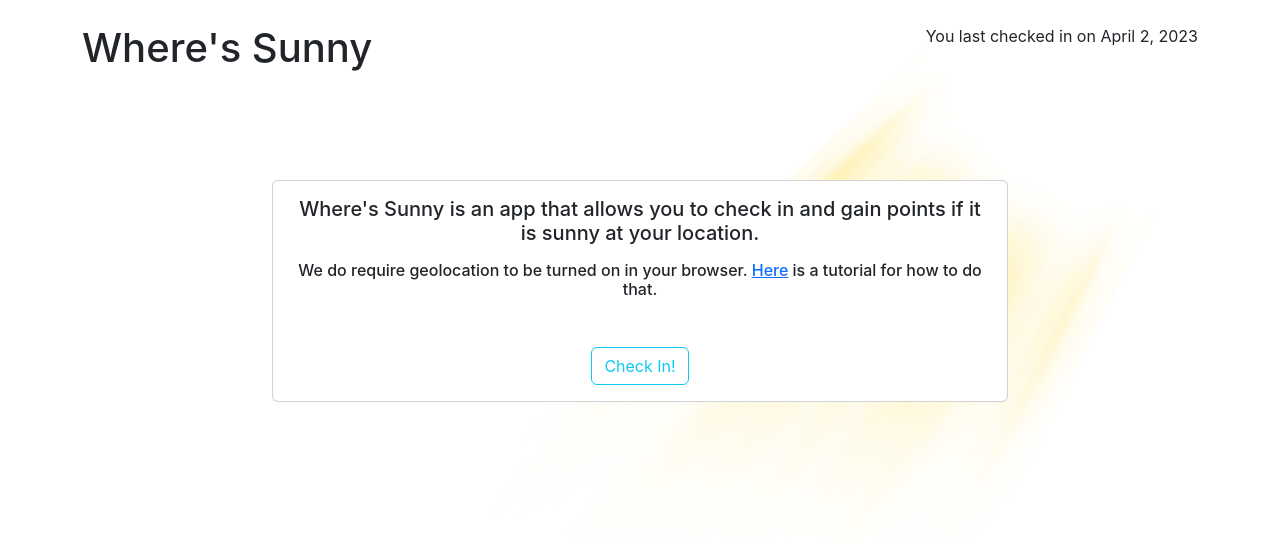
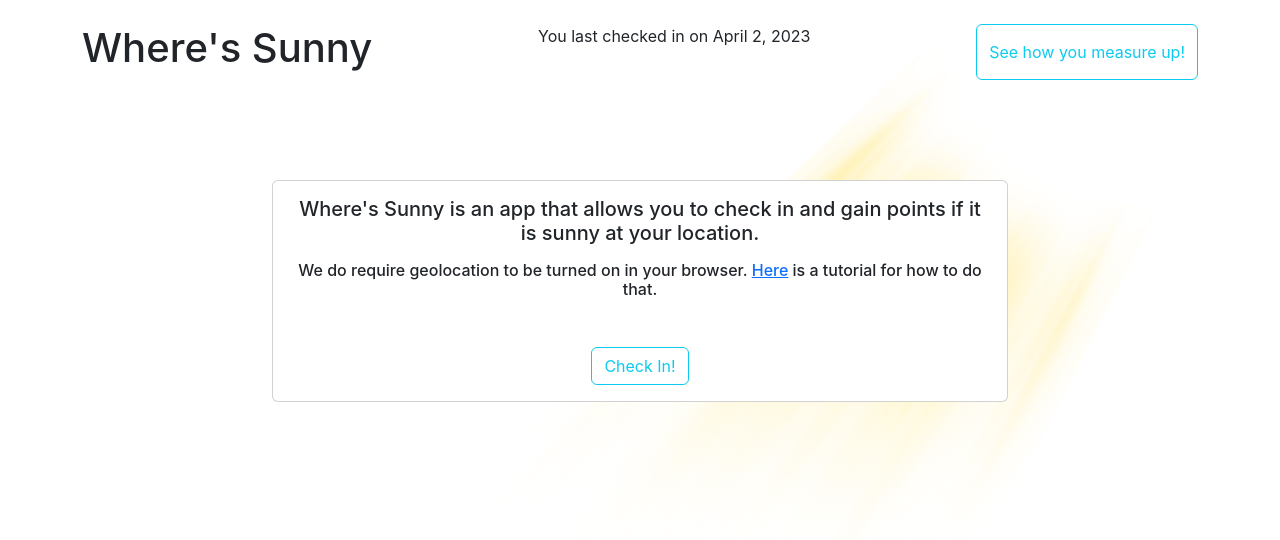
Before and after one commit to espressoGoddess/wheres_sunny, a React (Create React App) app: page / in a window 1280 px wide. Shown: the top 540 px of the page. Built offline with nearby package versions, Linux system fonts and the light colour scheme.

Commit message:
Reformat Home component and add Header component

```diff
--- a/src/Components/App/App.js
+++ b/src/Components/App/App.js
@@ -3,19 +3,14 @@ import Success from '../Success/Success';
 import Container from 'react-bootstrap/Container';
 import Col from 'react-bootstrap/Col';
 import { Button } from 'react-bootstrap';
+import Header from '../Header/Header';
 import Row from 'react-bootstrap/Row';
 import './App.css';
 
 function App() {
   return (
     <main className="App">
-      <header className="App-header">
-        <Container className='d-flex justify-content-between mt-4'>
-          <h1>Where's Sunny</h1>
-          <p>You last checked in on April 2, 2023</p>
-
-        </Container>
-      </header>
+      <Header />
       <Home />
     </main>
   );
--- /dev/null
+++ b/src/Components/Header/Header.js
@@ -0,0 +1,13 @@
+import { Button, Card, Col, Row, Container } from 'react-bootstrap';
+
+export default function Header() {
+  return (
+    <header className="App-header">
+        <Container className='d-flex justify-content-between mt-4'>
+          <h1>Where's Sunny</h1>
+          <p>You last checked in on April 2, 2023</p>
+          <Button variant="outline-info">See how you measure up!</Button>
+        </Container>
+      </header>
+  );
+}
--- a/src/Components/Home/Home.js
+++ b/src/Components/Home/Home.js
@@ -20,7 +20,6 @@ export default function Home() {
           </Card>
         </Col>
       </Row>
-
     </Container>
   );
 }
--- a/src/Components/Success/Success.js
+++ b/src/Components/Success/Success.js
@@ -1,5 +1,6 @@
 import './Success.css';
+import { Button, Card, Col, Row, Container } from 'react-bootstrap';
 
 export default function Success() {
-
+  return
 }
```
Also changed, not shown: src/Components/Header/Header.css (added). Lines whose indentation alone changed are shown as unchanged.
